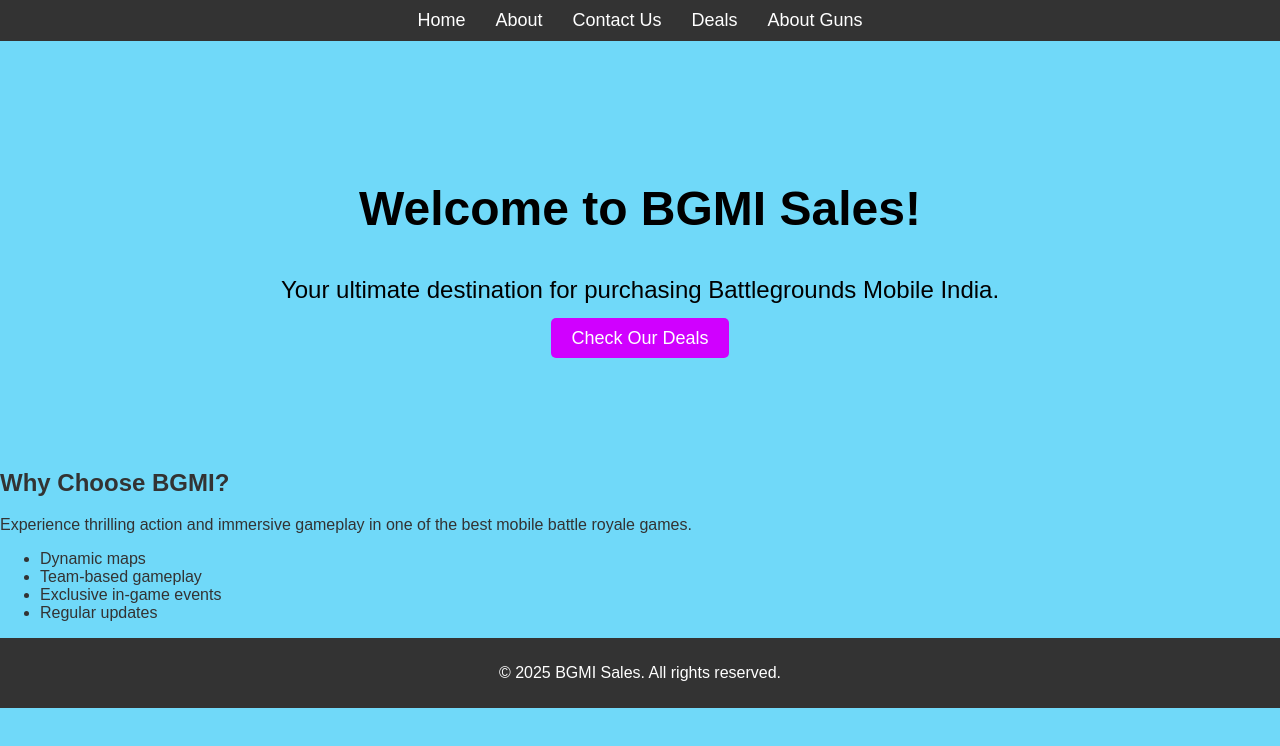
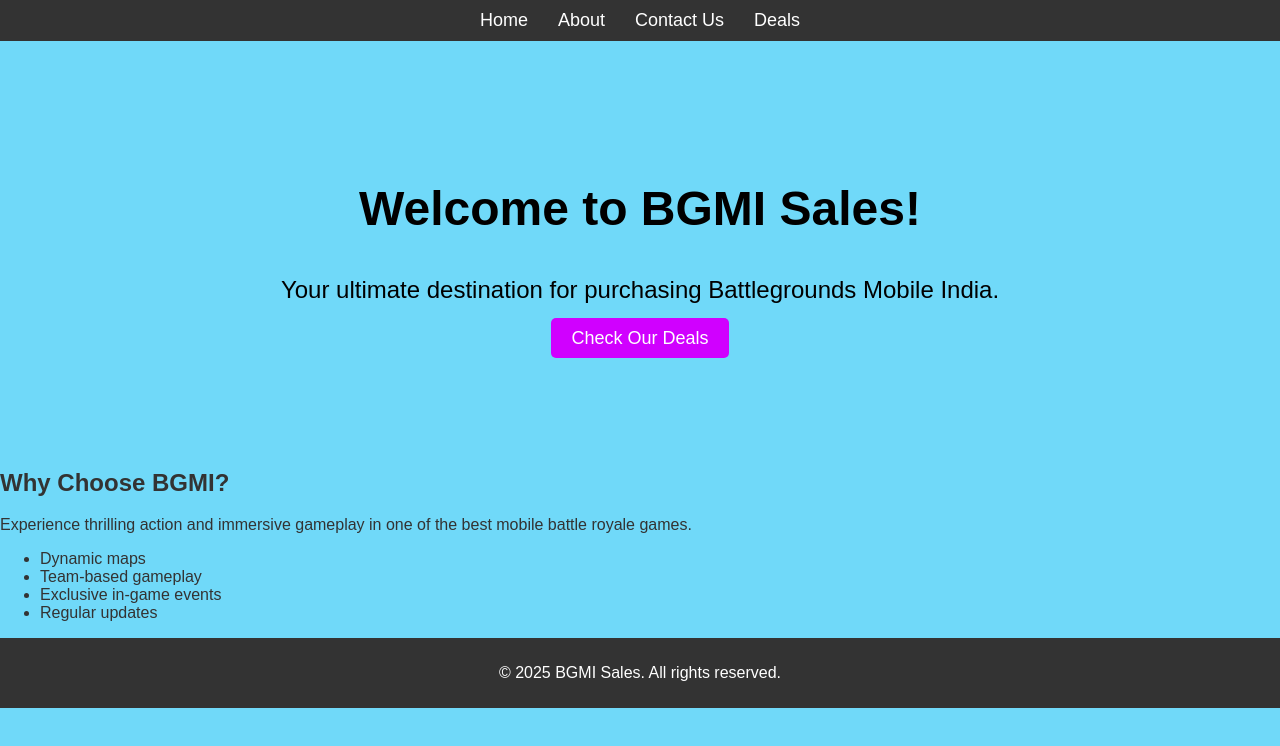
Before and after one commit to ibrahim0201/html, a plain HTML site: page index.html in a window 1280 px wide. Drawn offline with Linux system fonts and the light colour scheme.

Commit message:
Update index.html

```diff
--- a/index.html
+++ b/index.html
@@ -14,7 +14,7 @@
                 <li><a href="aboutus.html">About</a></li>
                 <li><a href="contactus.html">Contact Us</a></li>
                 <li><a href="deals.html">Deals</a></li>
-                <li><a href="aboutguns.html">About Guns</a></li>
+
             </ul>
         </nav>
     </header>
```
